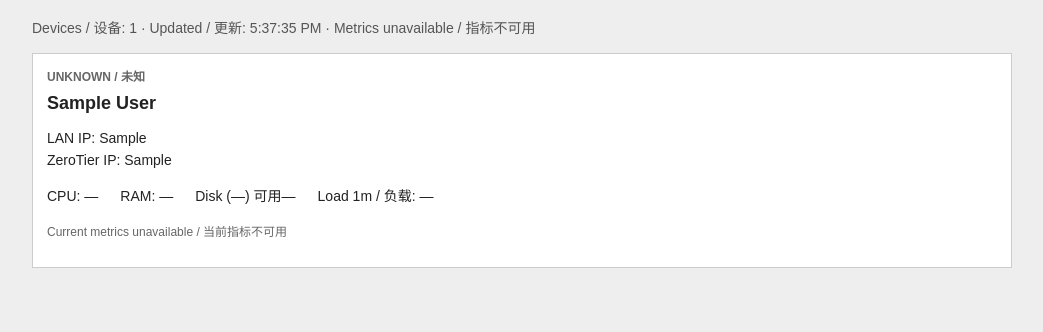
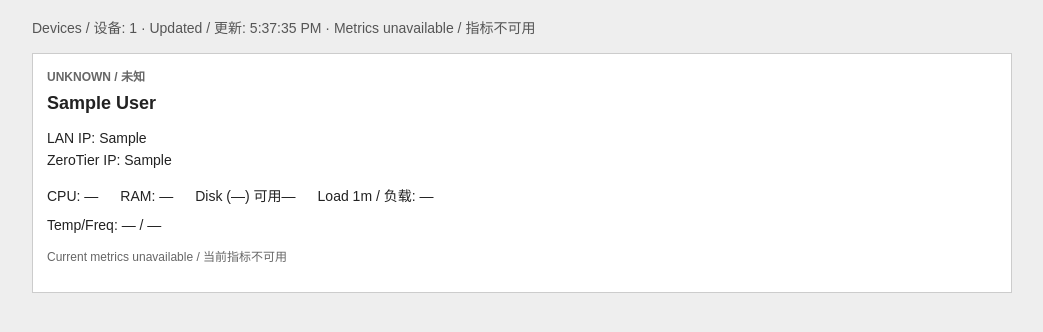
Before and after one commit to hhb-coding/homelab-portal, a Flask app: page /lite in a window 1280 px wide. Shown: the part 106-438 px from the top of the page, without its empty margins (118-1161 px from the left). Run offline with Flask 3, Linux system fonts and the light colour scheme; tables that the repository leaves empty hold one stand-in row (values such as "Sample post").

Commit message:
feat: show CPU temperature and frequency in Lite view

```diff
--- a/static/lite.css
+++ b/static/lite.css
@@ -14,6 +14,7 @@ header p, #lite-summary { color:#555; line-height:1.5; }
 .unknown { color:#666; }
 .addresses { margin:0 0 10px; line-height:1.6; word-wrap:break-word; }
 .metric { display:inline-block; margin:4px 22px 4px 0; }
+.temp-freq { margin:4px 0; word-wrap:break-word; }
 .note { color:#666; font-size:12px; }
 #lite-error { padding:12px; color:#8a0018; background:#fff2f2; border:1px solid #b00020; }
 .hidden { display:none; }
--- a/static/lite.js
+++ b/static/lite.js
@@ -53,6 +53,11 @@
     html += '<span class="metric">RAM: ' + number(available ? device.memory_percent : null, 1, "%") + '</span>';
     html += '<span class="metric">' + diskText(device, available) + '</span>';
     html += '<span class="metric">Load 1m / 负载: ' + number(available ? device.load_1 : null, 2, "") + '</span></div>';
+    /* Match Full precision; only positive finite samples are reliable.
+     * 与 Full 保持精度一致，仅显示正数且有限的可靠样本。 */
+    html += '<p class="temp-freq">Temp/Freq: '
+      + number(available && device.temperature > 0 ? device.temperature : null, 1, " °C")
+      + ' / ' + number(available && device.cpu_frequency_ghz > 0 ? device.cpu_frequency_ghz : null, 2, " GHz") + '</p>';
     /* Offline values can be stale / 离线设备的指标可能过期，因此不显示。 */
     if (!available) { html += '<p class="note">Current metrics unavailable / 当前指标不可用</p>'; }
     return html + '</article>';
--- a/templates/lite.html
+++ b/templates/lite.html
@@ -4,7 +4,7 @@
   <meta charset="UTF-8">
   <meta name="viewport" content="width=device-width, initial-scale=1.0">
   <title>{{ app_name }} - Lite</title>
-  <link rel="stylesheet" href="{{ url_for('static', filename='lite.css') }}?v=11offline-lines">
+  <link rel="stylesheet" href="{{ url_for('static', filename='lite.css') }}?v=702temp-freq">
 </head>
 <body>
 <main class="container">
@@ -19,6 +19,6 @@
   <noscript>Enable JavaScript to load devices / 请启用 JavaScript 加载设备。</noscript>
 </main>
 <script src="{{ url_for('static', filename='offline-seen.js') }}?v=11offline-lines"></script>
-<script src="{{ url_for('static', filename='lite.js') }}?v=11offline-lines"></script>
+<script src="{{ url_for('static', filename='lite.js') }}?v=702temp-freq"></script>
 </body>
 </html>
```
Also changed, not shown: tests/test_lite.js (+33 -0 lines), tests/test_offline_layout.js (+14 -1 lines), README.md.
